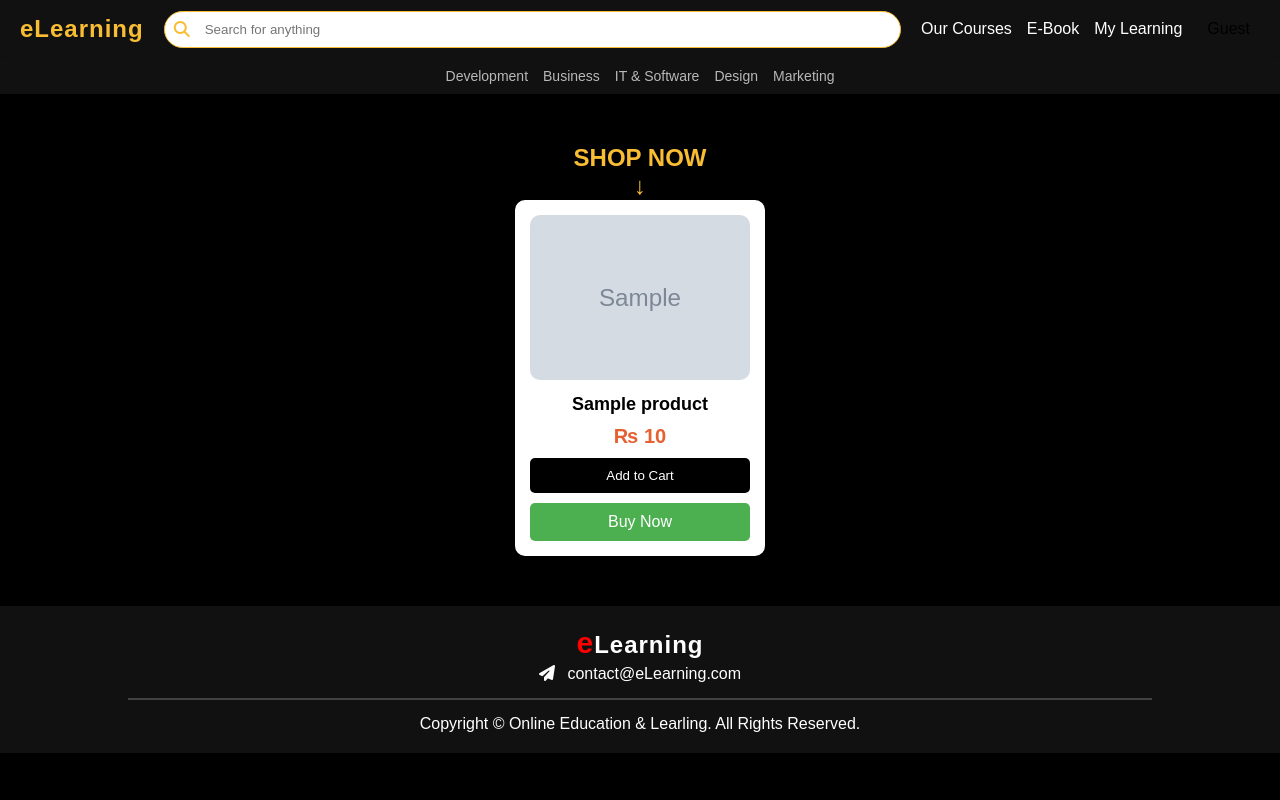
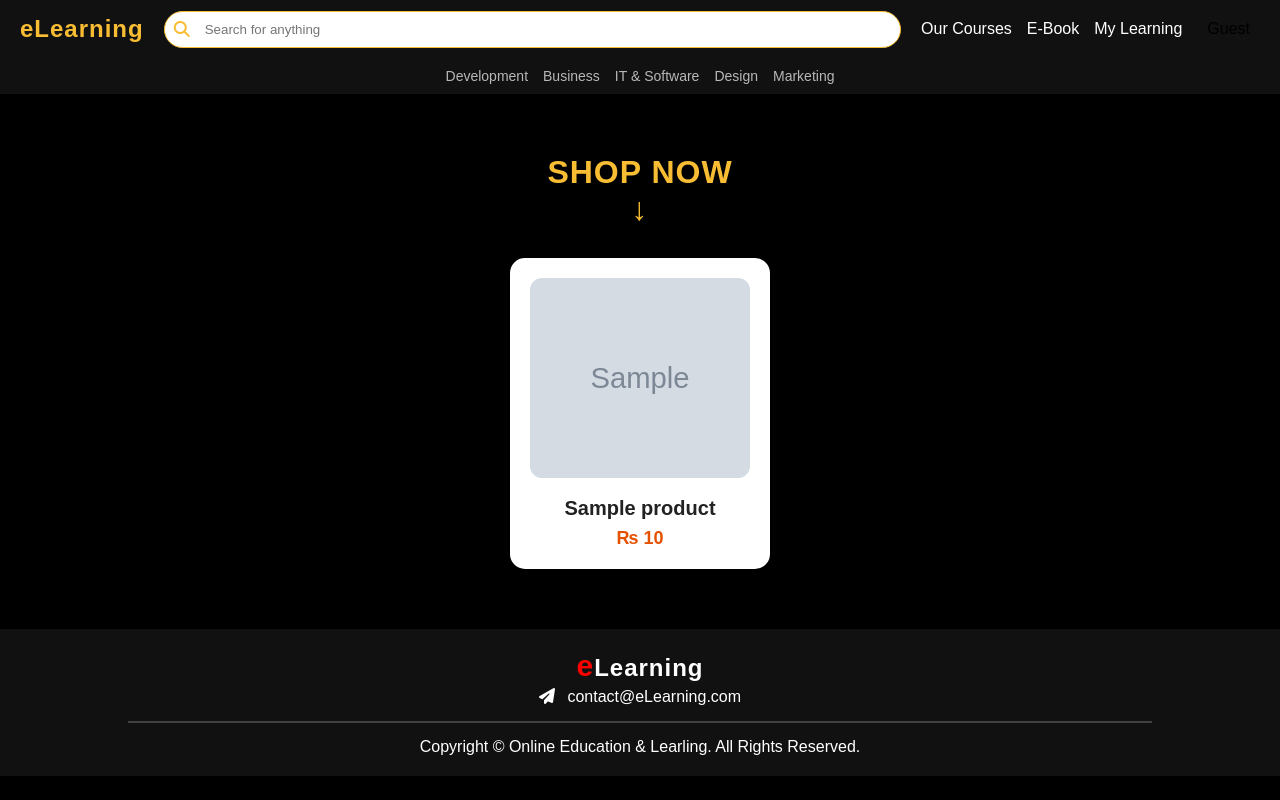
Before and after one commit to biptech/elearning, a PHP site: page /view_products.php in a window 1280 px wide. Run offline with PHP 8.4, Linux system fonts and the light colour scheme; a user stored in the database is signed in; data comes from the database, SQL or seed files in the repository; tables that the repository leaves empty hold one stand-in row (values such as "Sample post"); grey boxes marked "Sample" are stand-in pictures.

Commit message:
modify view products

```diff
--- a/css/view-products.css
+++ b/css/view-products.css
@@ -1,120 +1,73 @@
 /* General Styles */
 body {
-  font-family: Arial, sans-serif;
+  font-family: "Segoe UI", Tahoma, Geneva, Verdana, sans-serif;
   margin: 0;
   padding: 0;
-  background-color: #ecececdb;
+  background-color: #f7f7f7;
 }
 
 /* Container for Products */
 .products {
   text-align: center;
-  padding: 50px 20px;
+  padding: 60px 20px;
 }
 
+.products h1 span {
+  font-size: 32px;
+  color: rgb(248, 189, 51);
+  letter-spacing: 1px;
+}
+
+/* Product Grid */
 .row {
   display: flex;
   flex-wrap: wrap;
   justify-content: center;
-  gap: 20px;
+  gap: 30px;
+  margin-top: 30px;
 }
 
-/* Product Box */
+/* Product Card */
 .box {
   background-color: #fff;
-  border-radius: 10px;
-  padding: 15px;
-  width: 250px;
+  border-radius: 15px;
+  padding: 20px;
+  width: 260px;
   text-align: center;
-  box-shadow: 0px 4px 8px rgba(0, 0, 0, 0.1);
-  transition: transform 0.3s ease, box-shadow 0.3s ease;
+  box-shadow: 0 6px 15px rgba(0, 0, 0, 0.08);
+  transition: all 0.3s ease-in-out;
+  cursor: pointer;
+}
+
+.product-link {
+  text-decoration: none;
+  color: inherit;
 }
 
 .box:hover {
-  transform: translateY(-5px);
-  box-shadow: 0px 6px 12px rgba(0, 0, 0, 0.2);
+  transform: translateY(-8px);
+  box-shadow: 0 10px 20px rgba(0, 0, 0, 0.15);
 }
 
 /* Product Image */
 .image {
   width: 100%;
-  height: auto;
-  border-radius: 10px;
+  height: 200px;
+  object-fit: cover;
+  border-radius: 12px;
 }
 
 /* Product Name */
 .name {
-  font-size: 18px;
-  font-weight: bold;
-  margin: 10px 0;
+  font-size: 20px;
+  font-weight: 600;
+  margin: 15px 0 8px;
+  color: #222;
 }
 
 /* Price */
 .price {
-  font-size: 20px;
-  color: #e56131;
-  font-weight: bold;
+  font-size: 18px;
+  color: #e65100;
+  font-weight: 700;
 }
-
-/* Quantity Input */
-.qty {
-  width: 50px;
-  padding: 5px;
-  border: 1px solid #fff;
-  border-radius: 5px;
-  text-align: center;
-  text-decoration: none;
-}
-
-/* Buttons */
-.btn {
-  text-decoration: none;
-  color: #fff;
-  background-color: #000;
-  padding: 10px;
-  border-radius: 5px;
-  transition: background 0.3s ease;
-  text-align: center;
-  display: inline-block;
-  border: none;
-  cursor: pointer;
-}
-
-.btn:hover {
-  background-color: #e56131;
-}
-
-/* Buy Now Button */
-.buy-btn {
-  background-color: #4caf50;
-}
-
-.buy-btn:hover {
-  background-color: #45a049;
-}
-
-/* Button Group (New) */
-.button-group {
-  display: flex;
-  flex-direction: column;
-  gap: 10px;
-  margin-top: 10px;
-}
-
-.button-group .btn {
-  width: 100%;
-  box-sizing: border-box;
-}
-
-/* Responsive Design */
-@media (max-width: 768px) {
-  .box {
-    width: calc(50% - 20px);
-  }
-}
-
-@media (max-width: 480px) {
-  .box {
-    width: 100%;
-  }
-}
--- a/public/view_products.php
+++ b/public/view_products.php
@@ -18,28 +18,6 @@ if (!isset($_SESSION['username'])) {
     echo "<script>alert('Please log in to shop.'); window.location.href='login.php';</script>";
     exit();
 }
-
-$user_id = $_SESSION['username'];
-
-// Handle Add to Cart
-if (isset($_POST['add_to_cart'])) {
-    $product_id = intval($_POST['product_id']);
-    $quantity = max(1, intval($_POST['qty']));
-
-    $check_cart = $conn->prepare("SELECT * FROM cart WHERE user_id = ? AND pid = ?");
-    $check_cart->execute([$user_id, $product_id]);
-
-    if ($check_cart->rowCount() > 0) {
-        $update_cart = $conn->prepare("UPDATE cart SET quantity = quantity + ? WHERE user_id = ? AND pid = ?");
-        $update_cart->execute([$quantity, $user_id, $product_id]);
-    } else {
-        $add_to_cart = $conn->prepare("INSERT INTO cart (user_id, pid, quantity) VALUES (?, ?, ?)");
-        $add_to_cart->execute([$user_id, $product_id, $quantity]);
-    }
-
-    echo "<script>alert('Item added to cart!'); window.location.href='cart.php';</script>";
-    exit();
-}
 ?>
 
 <!DOCTYPE html>
@@ -52,8 +30,9 @@ if (isset($_POST['add_to_cart'])) {
 </head>
 <body>
     <?php include('../includes/header.php'); ?>
+
     <section class="products container">
-        <h1 id="ourcources" style="text-align: center; color: rgb(248, 189, 51);">
+        <h1 id="ourcources">
             <span>SHOP NOW <br> &darr;</span>
         </h1>
         <div class="row">
@@ -62,39 +41,16 @@ if (isset($_POST['add_to_cart'])) {
             if ($select_products->execute()) {
                 if ($select_products->rowCount() > 0) {
                     while ($fetch_product = $select_products->fetch(PDO::FETCH_ASSOC)) {
+                        $productId = htmlentities($fetch_product['id']);
                         $productImage = htmlentities($fetch_product['image'] ?? '');
                         $productName = htmlentities($fetch_product['name'] ?? 'Unknown Product');
                         $productPrice = htmlentities($fetch_product['price'] ?? '0');
-                        $productId = htmlentities($fetch_product['id'] ?? '0');
             ?>
-                        <form action="" method="POST" class="box">
-                            <img src="../admin/uploaded_files/<?= $productImage; ?>" class="image" alt="<?= $productName; ?>">
-                            <h3 class="name"><?= $productName; ?></h3>
-                            <input type="hidden" name="product_id" value="<?= $productId; ?>">
-                            <div class="flex">
-                                <p class="price">&#8360; <?= $productPrice; ?></p>
-                                <input type="number" name="qty" required min="1" value="1" class="qty" readonly hidden>
-                            </div>
-                            <div class="button-group">
-                            <?php
-                            if (isset($_SESSION['username'])) {
-                                $check_cart = $conn->prepare("SELECT * FROM cart WHERE user_id = ? AND pid = ?");
-                                $check_cart->execute([$user_id, $productId]);
-
-                                if ($check_cart->rowCount() > 0) {
-                                    echo '<a href="cart.php" class="btn">Go to Cart</a>';
-                                } else {
-                                    echo '<input type="submit" name="add_to_cart" value="Add to Cart" class="btn">';
-                                }
-
-                                echo '<a href="checkout.php?product_id=' . $productId . '" class="btn buy-btn">Buy Now</a>';
-                            } else {
-                                echo '<a href="login.php" class="btn">Add to Cart</a>';
-                                echo '<a href="login.php" class="btn buy-btn">Buy Now</a>';
-                            }
-                            ?>
-                            </div>
-                        </form>
+            <a href="product_detail.php?id=<?= $productId; ?>" class="box product-link">
+                <img src="../admin/uploaded_files/<?= $productImage; ?>" class="image" alt="<?= $productName; ?>">
+                <h3 class="name"><?= $productName; ?></h3>
+                <p class="price">&#8360; <?= $productPrice; ?></p>
+            </a>
             <?php
                     }
                 } else {
@@ -106,6 +62,7 @@ if (isset($_POST['add_to_cart'])) {
             ?>
         </div>
     </section>
+
     <?php include('../includes/footer.php'); ?>
 </body>
 </html>
```
Also changed, not shown: admin/postimages/6804c2bfeb37a.jpeg (added), admin/postimages/6804c304837a1.jpeg (added), admin/uploaded_files/6804c27266974.jpeg (added), admin/uploaded_files/6804c29064b39.jpeg (added), admin/uploaded_files/6804c7fb1f126.jpeg (added), admin/uploaded_files/6804c838c0d8c.jpeg (added), admin/uploaded_files/6804c8dcc0df6.jpeg (added).
